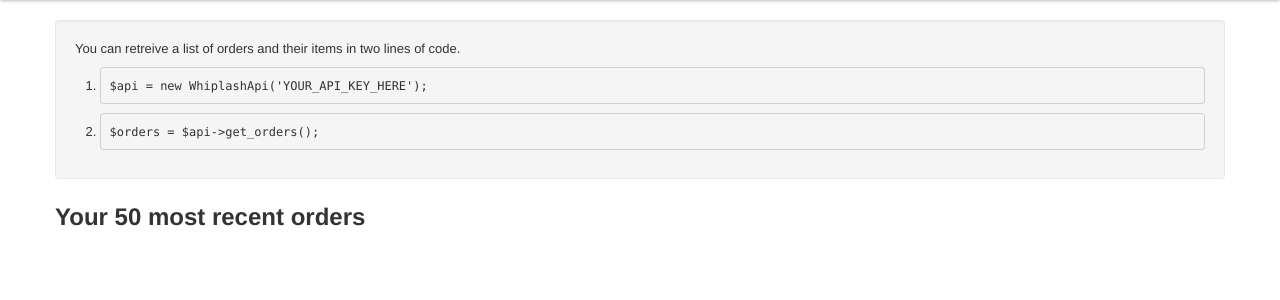
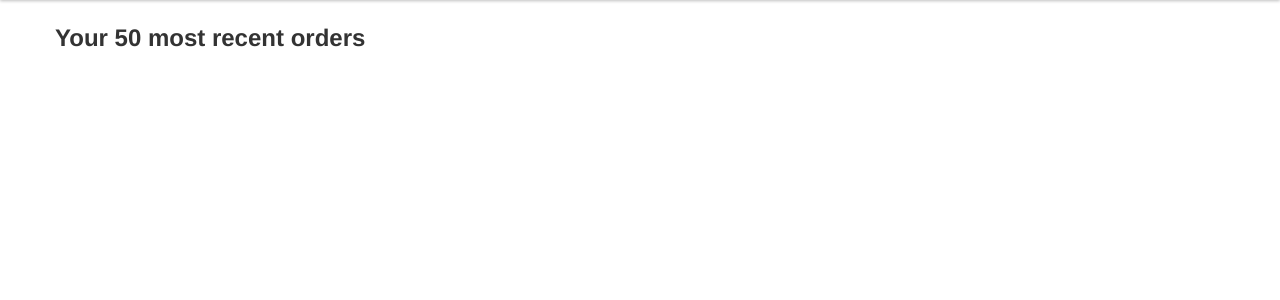
Before and after one commit to whiplashmerch/whiplash-api-php, a PHP site: page / in a window 1280 px wide. Shown: the part 40-340 px from the top of the page. Run offline with PHP 8.4, Linux system fonts and the light colour scheme; data that the repository does not hold is empty; some libraries are stand-ins or nearby versions.

Commit message:
removing instructions to keep github the single source for use

```diff
--- a/index.php
+++ b/index.php
@@ -52,13 +52,6 @@
 
     <div class="container">
 
-<div class="well">
-<p>You can retreive a list of orders and their items in two lines of code.</p>
-<ol>
-	<li><pre>$api = new WhiplashApi('YOUR_API_KEY_HERE');</pre></li>
-	<li><pre>$orders = $api->get_orders();</pre></li>
-</ol>
-</div>
 <h2>Your 50 most recent orders</h2>
 <br />
 <?php include 'whiplash_api.php';
```
